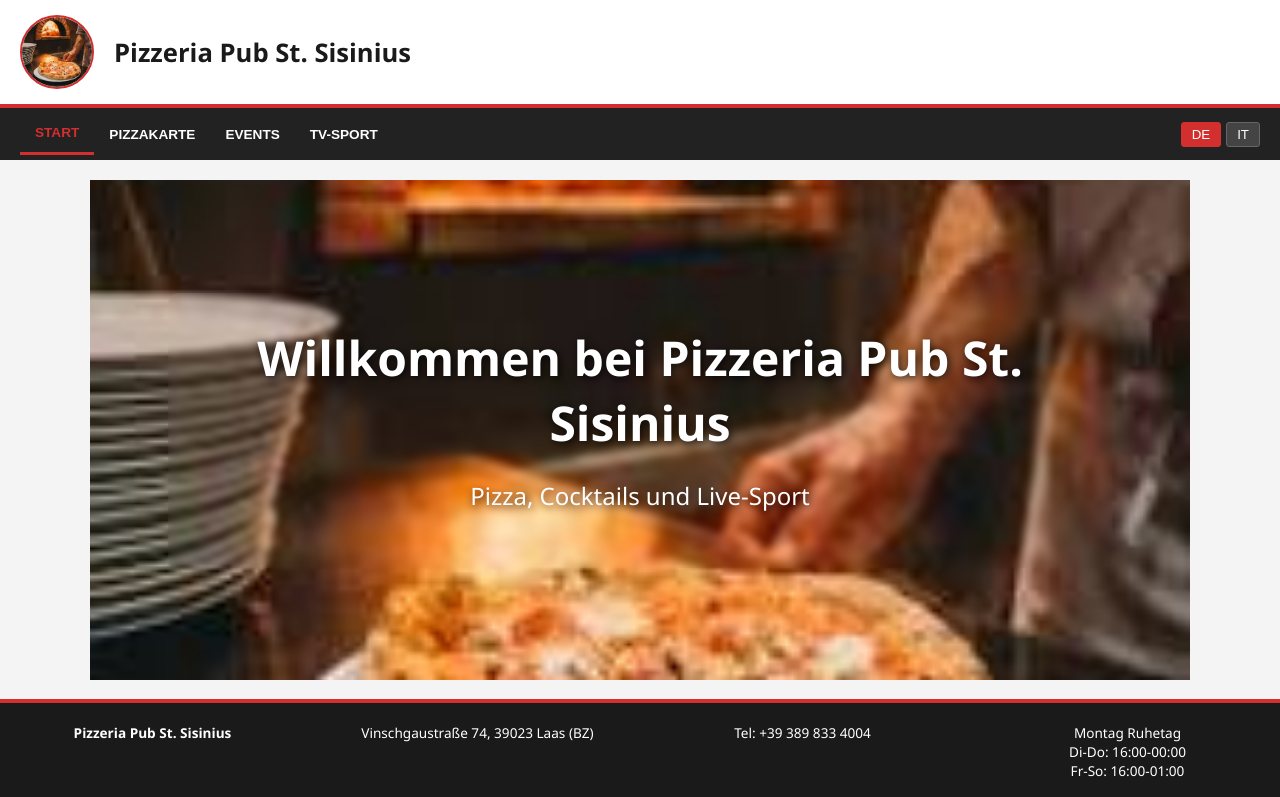
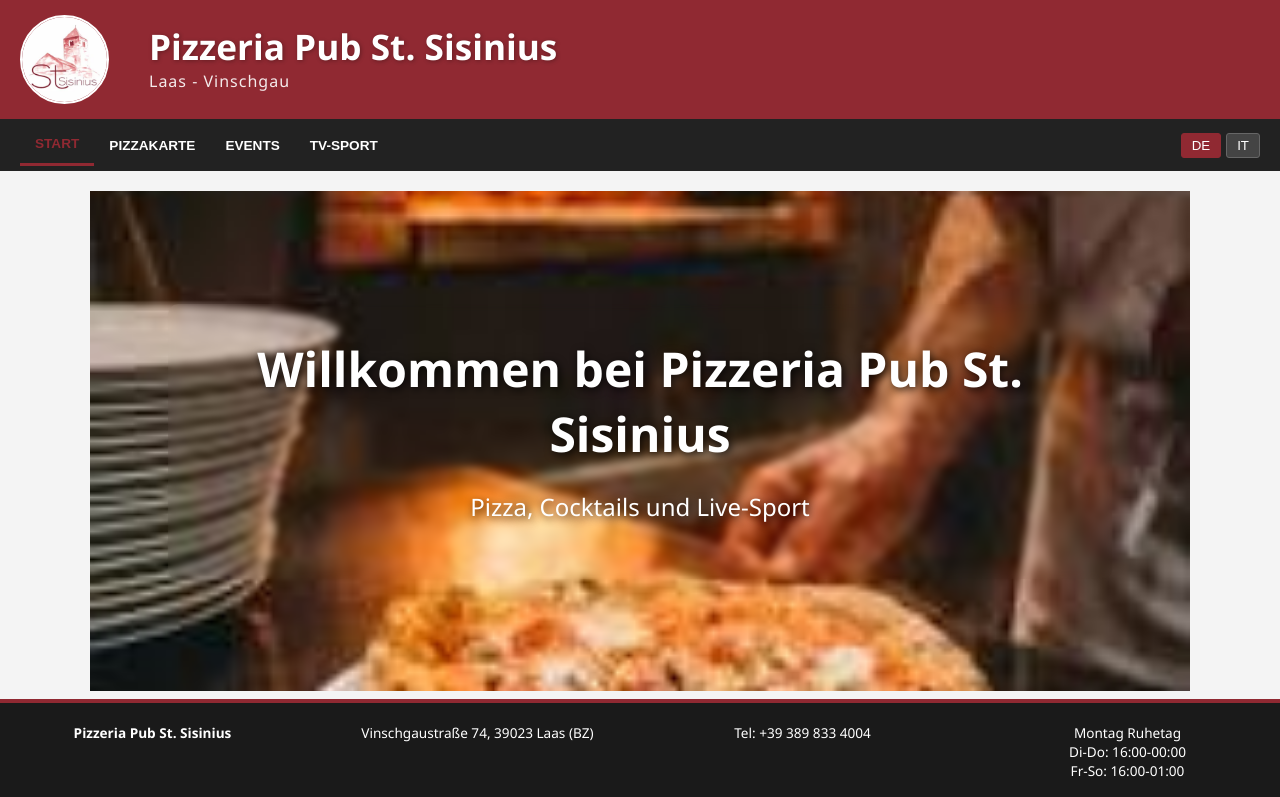
Before and after one commit to erichPl/pizza, a website: page public/index.html in a window 1280 px wide. Shown: the top 797 px of the page. Drawn offline with Linux system fonts and the light colour scheme; no server answers.

Commit message:
Update index.html

```diff
--- a/public/index.html
+++ b/public/index.html
@@ -22,7 +22,20 @@
             display: flex !important;
         }
 
-        :root { --red: #d32f2f; --dark: #1a1a1a; --light: #f4f4f4; --white: #ffffff; }
+
+:root {
+    --red: rgb(144, 41, 50); /* Dein neues dunkles Rot */
+    --dark: #1a1a1a;
+    --light: #f4f4f4;
+    --white: #ffffff;
+}
+
+/* Stelle sicher, dass die Überschrift im Header keinen Schatten von alten Styles hat */
+header h1 {
+    text-shadow: 1px 1px 4px rgba(0,0,0,0.3);
+}
+
+
         body { font-family: 'Segoe UI', sans-serif; margin: 0; background: var(--light); color: var(--dark); padding-bottom: 180px; }
         header { background: var(--white); padding: 15px 20px; display: flex; align-items: center; border-bottom: 4px solid var(--red); }
         .logo { width: 70px; height: 70px; object-fit: cover; margin-right: 20px; border-radius: 50%; border: 2px solid var(--red); }
@@ -262,10 +275,14 @@
 </head>
 <body>
 
-<header>
-    <img src="logo.jpg" class="logo" alt="Logo">
-    <h1>Pizzeria Pub St. Sisinius</h1>
+<header style="background-color: rgb(144, 41, 50); color: white; padding: 15px 20px; display: flex; align-items: center; border-bottom: none;">
+    <img src="logo.webp" class="logo" alt="Logo" style="width: 85px; height: 85px; border: 2px solid white;">
+    <div style="margin-left: 20px;">
+        <h1 style="margin: 0; font-size: 2.2rem; line-height: 1.1; color: white;">Pizzeria Pub St. Sisinius</h1>
+        <p style="margin: 5px 0 0 0; font-size: 1rem; opacity: 0.9; color: white; letter-spacing: 1px;">Laas - Vinschgau</p>
+    </div>
 </header>
+
 
 <div class="nav-container">
     <div class="tabs">
```
